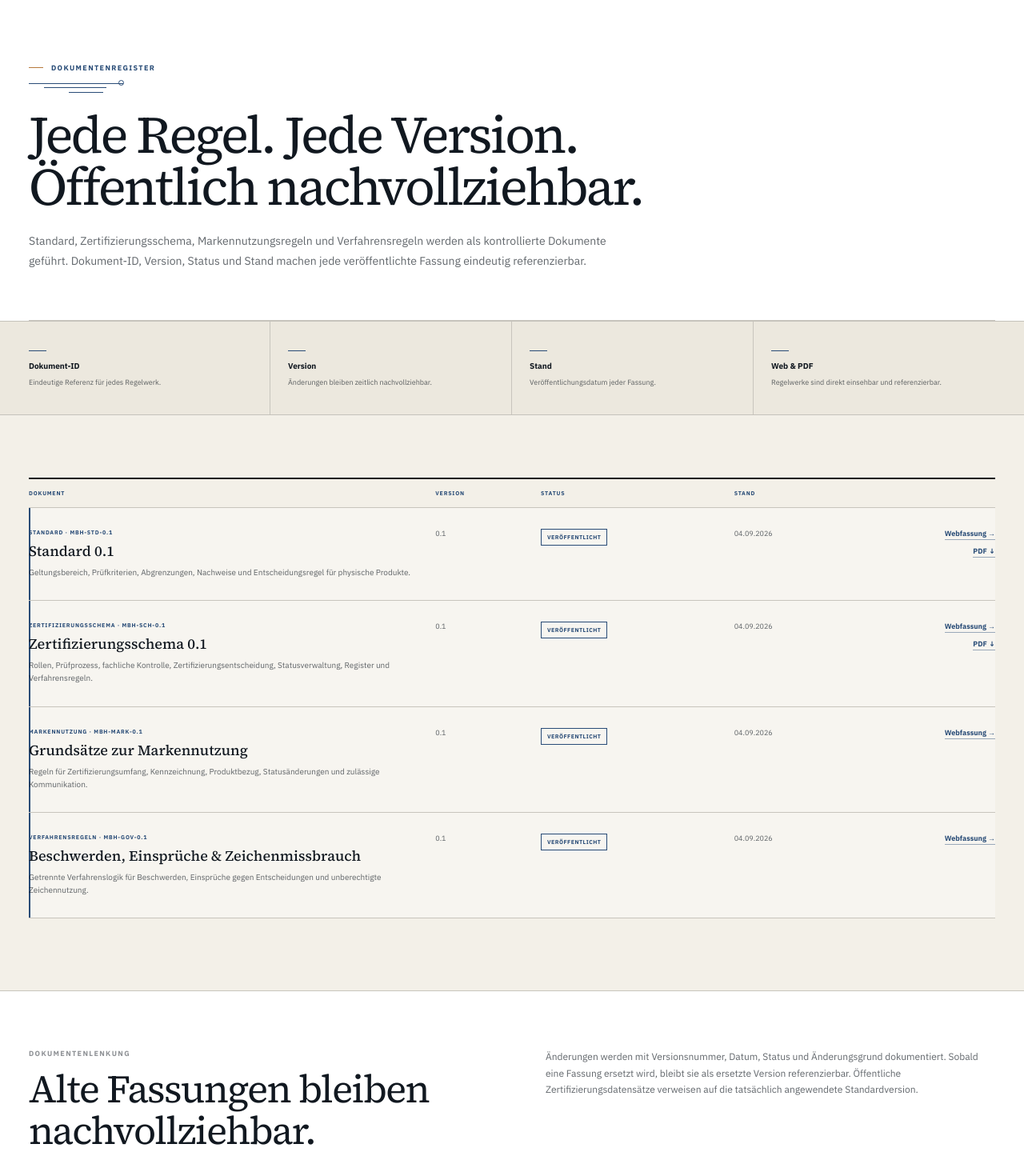
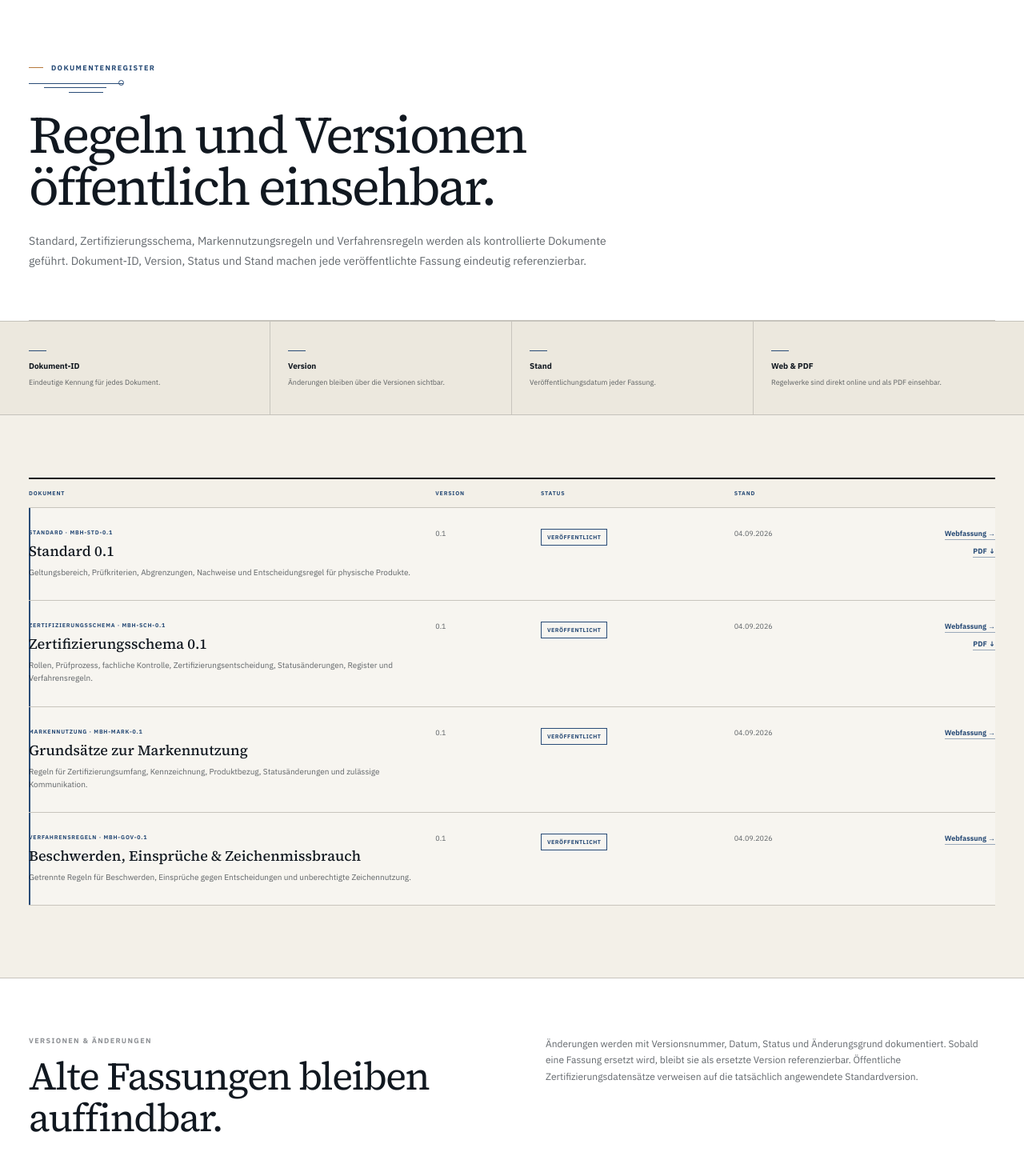
Before and after one commit to dennis-glaser-coder/human-certification-web, a Next.js app: page /dokumente in a window 1280 px wide. Shown: the part 100-1570 px from the top of the page at 80% size. Built offline with nearby package versions, Linux system fonts and the light colour scheme.

Commit message:
Rewrite document register in plain formal language

```diff
--- a/src/app/dokumente/page.js
+++ b/src/app/dokumente/page.js
@@ -6,7 +6,7 @@ import { canonical } from '../../lib/seo';
 
 export const metadata = {
   title: 'Dokumentenregister',
-  description: 'Versionierte öffentliche Regelwerke und kontrollierte Dokumente des Made by Human Zertifizierungssystems.',
+  description: 'Öffentliche Regeln und Dokumente des Made by Human Zertifizierungssystems – mit Versionsstand und Datum.',
   alternates: { canonical: canonical('/dokumente') },
 };
 
@@ -29,7 +29,7 @@ const documents = [
     version: '0.1',
     status: 'Veröffentlicht',
     date: '04.09.2026',
-    copy: 'Rollen, Prüfprozess, fachliche Kontrolle, Zertifizierungsentscheidung, Statusverwaltung, Register und Verfahrensregeln.',
+    copy: 'Rollen, Prüfprozess, fachliche Kontrolle, Zertifizierungsentscheidung, Statusänderungen, Register und Verfahrensregeln.',
     href: '/dokumente/certification-scheme-0-1',
     pdf: '/documents/made-by-human-certification-scheme-0-1.pdf',
   },
@@ -50,7 +50,7 @@ const documents = [
     version: '0.1',
     status: 'Veröffentlicht',
     date: '04.09.2026',
-    copy: 'Getrennte Verfahrenslogik für Beschwerden, Einsprüche gegen Entscheidungen und unberechtigte Zeichennutzung.',
+    copy: 'Getrennte Regeln für Beschwerden, Einsprüche gegen Entscheidungen und unberechtigte Zeichennutzung.',
     href: '/verfahren',
   },
 ];
@@ -65,7 +65,7 @@ export default function DocumentsPage() {
       <section className="pageHero shell">
         <div className="eyebrow">DOKUMENTENREGISTER</div>
         <BrandTrace compact />
-        <h1>Jede Regel. Jede Version. Öffentlich nachvollziehbar.</h1>
+        <h1>Regeln und Versionen öffentlich einsehbar.</h1>
         <p className="lead">
           Standard, Zertifizierungsschema, Markennutzungsregeln und Verfahrensregeln werden als kontrollierte Dokumente geführt.
           Dokument-ID, Version, Status und Stand machen jede veröffentlichte Fassung eindeutig referenzierbar.
@@ -74,10 +74,10 @@ export default function DocumentsPage() {
 
       <section className="documentProofBand" aria-label="Dokumentenprinzipien">
         <div className="shell documentProofGrid">
-          <div><strong>Dokument-ID</strong><p>Eindeutige Referenz für jedes Regelwerk.</p></div>
-          <div><strong>Version</strong><p>Änderungen bleiben zeitlich nachvollziehbar.</p></div>
+          <div><strong>Dokument-ID</strong><p>Eindeutige Kennung für jedes Dokument.</p></div>
+          <div><strong>Version</strong><p>Änderungen bleiben über die Versionen sichtbar.</p></div>
           <div><strong>Stand</strong><p>Veröffentlichungsdatum jeder Fassung.</p></div>
-          <div><strong>Web & PDF</strong><p>Regelwerke sind direkt einsehbar und referenzierbar.</p></div>
+          <div><strong>Web & PDF</strong><p>Regelwerke sind direkt online und als PDF einsehbar.</p></div>
         </div>
       </section>
 
@@ -109,8 +109,8 @@ export default function DocumentsPage() {
       <section className="versionPolicy">
         <div className="shell versionPolicyGrid">
           <div>
-            <div className="sectionNo">DOKUMENTENLENKUNG</div>
-            <h2>Alte Fassungen bleiben nachvollziehbar.</h2>
+            <div className="sectionNo">VERSIONEN & ÄNDERUNGEN</div>
+            <h2>Alte Fassungen bleiben auffindbar.</h2>
           </div>
           <p>
             Änderungen werden mit Versionsnummer, Datum, Status und Änderungsgrund dokumentiert.
```
